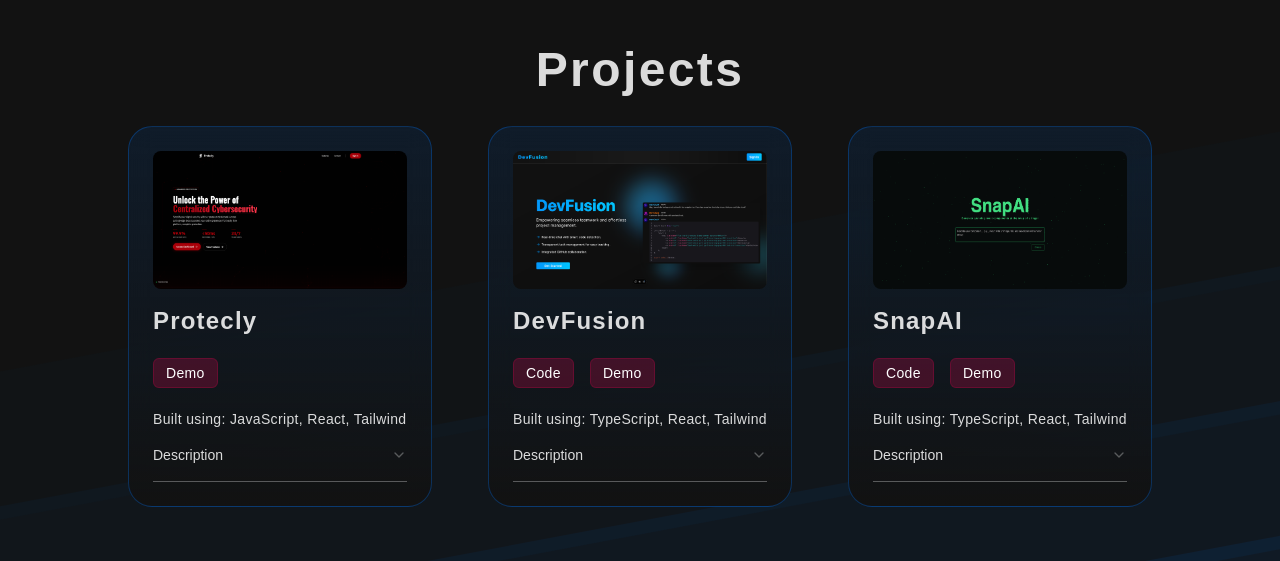
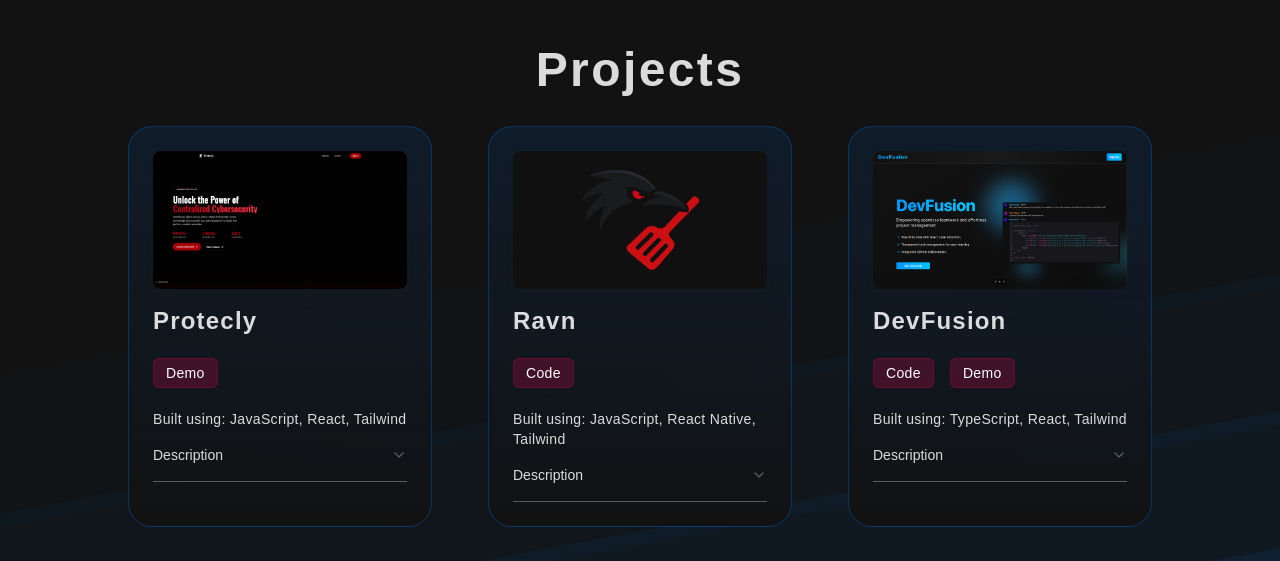
Before and after one commit to BaileyKH/baileyh-portfolio, a React (Vite) app: page / in a window 1280 px wide. Shown: the part 1000-1561 px from the top of the page. Built offline with nearby package versions, Linux system fonts and the light colour scheme; a web font is replaced by a local one.

Commit message:
Update: Added RAVN to projects section

```diff
--- a/src/components/Projects.tsx
+++ b/src/components/Projects.tsx
@@ -35,6 +35,7 @@ export const Projects = () => {
                                 Code
                             </a>
                             }
+                            { item.demo &&
                             <a
                                 href={item.demo}
                                 target="_blank"
@@ -43,6 +44,7 @@ export const Projects = () => {
                             >
                                 Demo
                             </a>
+                            }
                         </div>
                         <h2 className="text-sm tracking-wide text-primaryAccent/85">Built using: {item.language}, {item.framework}, {item.style}</h2>
                         <Accordion type="single" collapsible className="w-full">
--- a/src/projects.ts
+++ b/src/projects.ts
@@ -1,4 +1,5 @@
 import protecly from '/src/assets/projects/protecly.png'
+import ravn from '/src/assets/projects/ravn.png'
 import devfusion from '/src/assets/projects/devfusion-img.png'
 import snap from '/src/assets/projects/snapai.png'
 import ns from '/src/assets/projects/nature-shot.png'
@@ -6,7 +7,7 @@ import unknown from '/src/assets/projects/unknown.png'
 
 export const projects = [
     {
-        id: 2,
+        id: 1,
         title: 'Protecly',
         img: protecly,
         description: 'Protecly is a cutting-edge cybersecurity platform dedicated to ensuring individuals and organizations can combat the growing threat of cyber attacks. The mission is to enhance cybersecurity awareness and provide reliable tools to identify and prevent phishing attempts, helping users stay one step ahead of threat actors',
@@ -18,6 +19,17 @@ export const projects = [
     },
     {
         id: 2,
+        title: 'Ravn',
+        img: ravn,
+        description: "RAVN is a sleek and minimal mobile app built with React Native that helps users discover food spots either near their current location (for when you need food right now) or along a driving route (so you don't need to go backwards when your destination is forwards...and you're STARVING)",
+        code: 'https://github.com/BaileyKH/ravn',
+        demo: '',
+        language: 'JavaScript',
+        framework: 'React Native',
+        style: 'Tailwind'
+    },
+    {
+        id: 3,
         title: 'DevFusion',
         img: devfusion,
         description: 'DevFusion is a collaboration platform designed to streamline project management and enhance teamwork for developers. It offers features such as real-time chat, transparent task management, GitHub integration for viewing commits and change logs, and a secure invite system for managing contributors. With an intuitive and responsive design optimized for all devices, DevFusion ensures a seamless user experience, making it a powerful tool for efficient and effective collaboration.',
```
Also changed, not shown: src/assets/projects/ravn.png (added).
